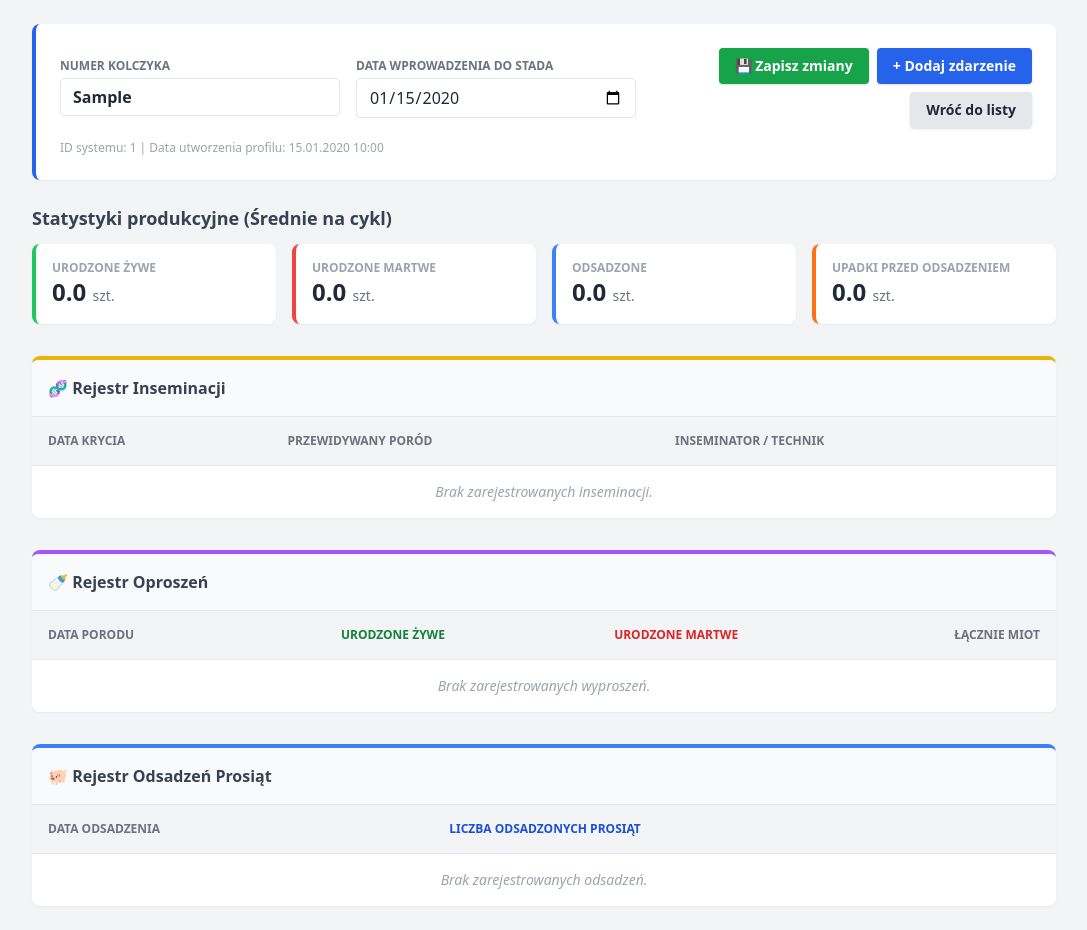
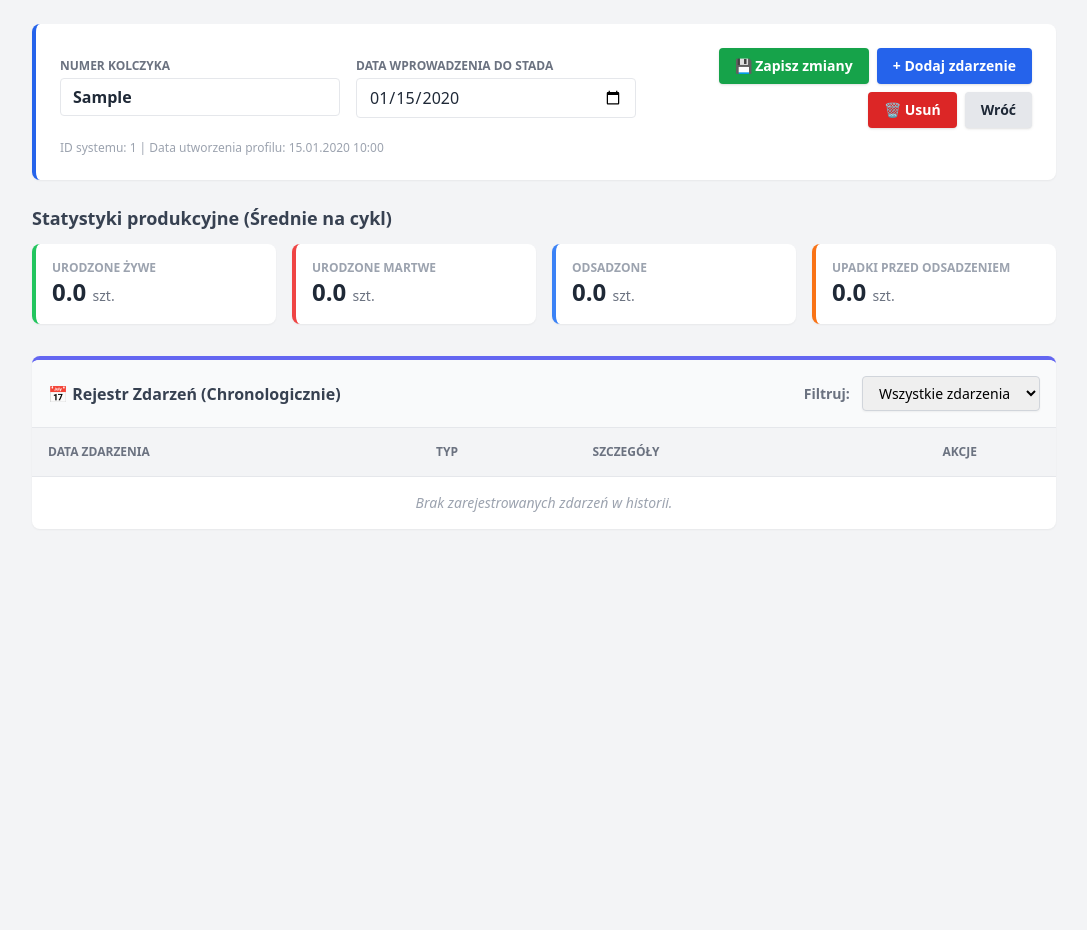
Before and after one commit to toniemasz/managerGospodarstwa, a Django app: page /maciory/1/ in a window 1280 px wide. Shown: the whole page, without its empty margins (96-1183 px from the left). After the commit the page ends 512 px from the top, so only its background shows below. Run offline with Django 5.2, Linux system fonts and the light colour scheme; a user stored in the database is signed in; tables that the repository leaves empty hold one stand-in row (values such as "Sample post"); data that the repository does not hold is empty; some libraries are stand-ins or nearby versions.

Commit message:
dodanie usuwania i edycji w szczegółach

```diff
--- a/sows/forms.py
+++ b/sows/forms.py
@@ -1,6 +1,7 @@
 # sows/forms.py
 from django import forms
 from .models import SowModel, SowEventModel
+from django.core.exceptions import ValidationError
 
 
 class SowForm(forms.ModelForm):
@@ -33,6 +34,29 @@ class SowEventForm(forms.ModelForm):
             'event_date': forms.DateInput(attrs={'type': 'date'}),
         }
 
+    def __init__(self, *args, **kwargs):
+        self.sow_status = kwargs.pop('sow_status', None)
+        super().__init__(*args, **kwargs)
+
+    def clean(self):
+        cleaned_data = super().clean()
+        event_type = cleaned_data.get('event_type')
+
+
+        if not self.instance.pk and self.sow_status and event_type:
+            if self.sow_status == 'LACTATING' and event_type != 'WEANING':
+                self.add_error('event_type',
+                               "Błąd: Maciora jest po oproszeniu (karmiąca). Następnym krokiem musi być 'Odsadzenie'!")
+
+            elif self.sow_status == 'IDLE' and event_type != 'INSEMINATION':
+                self.add_error('event_type', "Błąd: Maciora jest jałowa. Rozpocznij cykl wybierając 'Inseminacja'.")
+
+            elif self.sow_status == 'INSEMINATED' and event_type not in ['FARROWING', 'INSEMINATION']:
+                self.add_error('event_type', "Błąd: Maciora jest prośna. Następnym krokiem musi być 'Oproszenie'.")
+
+        return cleaned_data
+
+
     def save(self, commit=True):
         instance = super().save(commit=False)
         event_type = self.cleaned_data.get('event_type')
--- a/sows/infrastructure/repositories.py
+++ b/sows/infrastructure/repositories.py
@@ -7,7 +7,7 @@ class SowRepository:
     def _map_to_domain(self, db_sow: SowModel) -> Sow:
         sow = Sow(id=db_sow.id, ear_tag=db_sow.ear_tag, entry_date=db_sow.entry_date, created_at=db_sow.created_at)
         events = [
-            SowEvent(event_type=e.event_type, event_date=e.event_date, details=e.details)
+            SowEvent(event_type=e.event_type, event_date=e.event_date, details=e.details, id=e.id)  # <--- dodaj id=e.id
             for e in db_sow.events.all()
         ]
         sow.load_history(events)
--- a/sows/urls.py
+++ b/sows/urls.py
@@ -6,14 +6,19 @@ from .views import (
     dashboard_view,
     add_sow_view,
     sow_detail_view,
-    add_event_view
+    add_event_view,
+    delete_sow_view,
+    edit_event_view,
+    delete_event_view
 )
 
 urlpatterns = [
     path('', modules_home_view, name='modules_home'),
     path('maciory/', dashboard_view, name='dashboard'),
     path('maciory/dodaj/', add_sow_view, name='add_sow'),
-
+    path('maciory/<int:sow_id>/usun/', delete_sow_view, name='delete_sow'),
+    path('zdarzenie/<int:event_id>/edytuj/', edit_event_view, name='edit_event'),
+    path('zdarzenie/<int:event_id>/usun/', delete_event_view, name='delete_event'),
     # Zmiana na <int:sow_id>
     path('maciory/<int:sow_id>/', sow_detail_view, name='sow_detail'),
     path('maciory/<int:sow_id>/zdarzenie/dodaj/', add_event_view, name='add_event'),
--- a/sows/views.py
+++ b/sows/views.py
@@ -5,7 +5,7 @@ from django.contrib.auth.decorators import login_required
 from .application.services import SowDashboardService
 from .infrastructure.repositories import SowRepository
 from .forms import SowForm, SowEventForm
-from .models import SowModel
+from .models import SowModel, SowEventModel
 
 
 @login_required
@@ -66,3 +66,54 @@ def add_event_view(request, sow_id):
         form = SowEventForm()
 
     return render(request, 'sows/add_event.html', {'form': form, 'sow': db_sow})
+
+
+@login_required
+def delete_sow_view(request, sow_id):
+    if request.method == 'POST':
+        db_sow = get_object_or_404(SowModel, id=sow_id)
+        db_sow.delete()
+        return redirect('dashboard')
+    return redirect('sow_detail', sow_id=sow_id)
+
+
+@login_required
+def delete_event_view(request, event_id):
+    if request.method == 'POST':
+        db_event = get_object_or_404(SowEventModel, id=event_id)
+        sow_id = db_event.sow.id
+
+
+        db_event.delete()
+
+        return redirect('sow_detail', sow_id=sow_id)
+
+    return redirect('dashboard')
+
+@login_required
+def edit_event_view(request, event_id):
+    db_event = get_object_or_404(SowEventModel, id=event_id)
+    sow_id = db_event.sow.id
+
+    if request.method == 'POST':
+        form = SowEventForm(request.POST, instance=db_event)
+        if form.is_valid():
+            form.save()
+            return redirect('sow_detail', sow_id=sow_id)
+    else:
+        initial_data = {}
+        if db_event.event_type == 'INSEMINATION':
+            initial_data['technician'] = db_event.details.get('technician', '')
+        elif db_event.event_type == 'FARROWING':
+            initial_data['born_alive'] = db_event.details.get('born_alive', 0)
+            initial_data['born_dead'] = db_event.details.get('born_dead', 0)
+        elif db_event.event_type == 'WEANING':
+            initial_data['count'] = db_event.details.get('count', 0)
+
+        form = SowEventForm(instance=db_event, initial=initial_data)
+
+    return render(request, 'sows/add_event.html', {
+        'form': form,
+        'event': db_event,
+        'sow': db_event.sow
+    })
--- a/templates/sows/sow_detail.html
+++ b/templates/sows/sow_detail.html
@@ -30,7 +30,10 @@
                     <a href="{% url 'add_event' sow.id %}" class="bg-blue-600 hover:bg-blue-700 text-white text-sm font-bold py-2 px-4 rounded shadow transition">
                         + Dodaj zdarzenie
                     </a>
-                    <a href="{% url 'dashboard' %}" class="bg-gray-200 hover:bg-gray-300 text-gray-800 text-sm font-bold py-2 px-4 rounded shadow transition">Wróć do listy</a>
+                    <button type="button" onclick="openDeleteModal()" class="bg-red-600 hover:bg-red-700 text-white text-sm font-bold py-2 px-4 rounded shadow transition">
+                        🗑️ Usuń
+                    </button>
+                    <a href="{% url 'dashboard' %}" class="bg-gray-200 hover:bg-gray-300 text-gray-800 text-sm font-bold py-2 px-4 rounded shadow transition">Wróć</a>
                 </div>
             </div>
             <p class="text-xs text-gray-400 mt-3">ID systemu: {{ sow.id }} | Data utworzenia profilu: {{ sow.created_at|date:"d.m.Y H:i" }}</p>
@@ -56,101 +59,141 @@
             </div>
         </div>
 
-        <div class="space-y-8">
+        <div class="bg-white rounded-lg shadow-sm overflow-hidden border-t-4 border-indigo-500 mb-8">
+            <div class="p-4 bg-gray-50 border-b border-gray-200 flex flex-col md:flex-row justify-between items-center gap-4">
+                <h3 class="text-md font-bold text-gray-700 flex items-center">📅 Rejestr Zdarzeń (Chronologicznie)</h3>
 
-            <div class="bg-white rounded-lg shadow-sm overflow-hidden border-t-4 border-yellow-500">
-                <div class="p-4 bg-gray-50 border-b border-gray-200">
-                    <h3 class="text-md font-bold text-gray-700 flex items-center">🧬 Rejestr Inseminacji</h3>
+                <div>
+                    <label for="eventFilter" class="text-sm font-bold text-gray-500 mr-2">Filtruj:</label>
+                    <select id="eventFilter" onchange="filterEvents()" class="shadow-sm border border-gray-300 rounded px-3 py-1.5 text-sm focus:outline-none focus:ring-2 focus:ring-indigo-500">
+                        <option value="ALL">Wszystkie zdarzenia</option>
+                        <option value="INSEMINATION">Tylko Inseminacje</option>
+                        <option value="FARROWING">Tylko Oproszenia</option>
+                        <option value="WEANING">Tylko Odsadzenia</option>
+                    </select>
                 </div>
+            </div>
+
             <div class="overflow-x-auto">
                 <table class="min-w-full divide-y divide-gray-200 text-left text-sm text-gray-600">
                     <thead class="bg-gray-100 text-xs uppercase text-gray-500 font-bold">
                         <tr>
-                                <th class="p-4">Data krycia</th>
-                                <th class="p-4">Przewidywany poród</th>
-                                <th class="p-4">Inseminator / Technik</th>
+                            <th class="p-4">Data zdarzenia</th>
+                            <th class="p-4">Typ</th>
+                            <th class="p-4">Szczegóły</th>
+                            <th class="p-4 text-center">Akcje</th>
                         </tr>
                     </thead>
-                        <tbody class="divide-y divide-gray-200">
-                            {% for event in sow.inseminations %}
-                            <tr class="hover:bg-gray-50">
-                                <td class="p-4 font-semibold text-gray-800">{{ event.event_date }}</td>
-                                <td class="p-4 text-gray-500">{{ sow.expected_farrowing_date|default:"--" }}</td>
-                                <td class="p-4">{{ event.details.technician|default:"Brak danych" }}</td>
+                    <tbody class="divide-y divide-gray-200" id="eventsTableBody">
+                        {% for event in sow.all_events %}
+                        <tr class="hover:bg-gray-50 event-row" data-type="{{ event.event_type }}">
+                            <td class="p-4 font-semibold text-gray-800 whitespace-nowrap">{{ event.event_date }}</td>
+                            <td class="p-4 whitespace-nowrap">
+                                {% if event.event_type == 'INSEMINATION' %}
+                                    <span class="bg-yellow-100 text-yellow-800 px-2.5 py-1 rounded-full text-xs font-bold border border-yellow-200">🧬 Inseminacja</span>
+                                {% elif event.event_type == 'FARROWING' %}
+                                    <span class="bg-purple-100 text-purple-800 px-2.5 py-1 rounded-full text-xs font-bold border border-purple-200">🍼 Oproszenie</span>
+                                {% elif event.event_type == 'WEANING' %}
+                                    <span class="bg-blue-100 text-blue-800 px-2.5 py-1 rounded-full text-xs font-bold border border-blue-200">🐖 Odsadzenie</span>
+                                {% endif %}
+                            </td>
+                            <td class="p-4 text-gray-700">
+                                {% if event.event_type == 'INSEMINATION' %}
+                                    Inseminator/Technik: <strong class="text-gray-900">{{ event.details.technician|default:"Brak danych" }}</strong>
+                                {% elif event.event_type == 'FARROWING' %}
+                                    Urodzone żywe: <strong class="text-green-600">{{ event.details.born_alive|default:"0" }}</strong>,
+                                    Martwe: <strong class="text-red-500">{{ event.details.born_dead|default:"0" }}</strong>
+                                    (Łącznie: <strong>{{ event.details.born_alive|default:"0"|add:event.details.born_dead|default:"0" }}</strong>)
+                                {% elif event.event_type == 'WEANING' %}
+                                    Liczba odsadzonych prosiąt: <strong class="text-blue-600">{{ event.details.count|default:"0" }} szt.</strong>
+                                {% endif %}
+                            </td>
+                            <td class="p-4 text-center whitespace-nowrap">
+                                <a href="{% url 'edit_event' event.id %}" class="text-indigo-500 hover:text-indigo-700 font-bold transition">✏️ Edytuj</a>
+
+                                <form method="post" action="{% url 'delete_event' event.id %}" class="inline" onsubmit="return confirm('Czy na pewno chcesz bezpowrotnie usunąć to zdarzenie z historii maciory?');">
+                                    {% csrf_token %}
+                                    <button type="submit" class="text-red-500 hover:text-red-700 font-bold transition">🗑️ Usuń</button>
+                                </form>
+                            </td>
                         </tr>
                         {% empty %}
                         <tr>
-                                <td colspan="3" class="p-4 text-center text-gray-400 italic">Brak zarejestrowanych inseminacji.</td>
+                            <td colspan="4" class="p-4 text-center text-gray-400 italic">Brak zarejestrowanych zdarzeń w historii.</td>
                         </tr>
                         {% endfor %}
                     </tbody>
                 </table>
             </div>
         </div>
+    </div>
 
-            <div class="bg-white rounded-lg shadow-sm overflow-hidden border-t-4 border-purple-500">
-                <div class="p-4 bg-gray-50 border-b border-gray-200">
-                    <h3 class="text-md font-bold text-gray-700 flex items-center">🍼 Rejestr Oproszeń</h3>
+    <div id="deleteModal" class="hidden fixed inset-0 bg-gray-900 bg-opacity-50 overflow-y-auto h-full w-full z-50 flex justify-center items-center">
+        <div class="bg-white p-6 rounded-lg shadow-xl w-full max-w-md relative">
+            <h3 class="text-xl font-bold text-red-600 mb-4">⚠️ Usuwanie maciory</h3>
+            <p class="text-gray-700 mb-4">
+                Czy na pewno chcesz usunąć maciorę o numerze <strong>{{ sow.ear_tag }}</strong>? Ta operacja jest nieodwracalna i usunie również historię jej zdarzeń!
+            </p>
+            <p class="text-sm text-gray-500 mb-2">Aby potwierdzić, przepisz poniżej jej numer kolczyka:</p>
+
+            <input type="text" id="confirmEarTag" placeholder="{{ sow.ear_tag }}"
+                   class="w-full border rounded px-3 py-2 text-gray-800 focus:outline-none focus:ring-2 focus:ring-red-500 mb-4"
+                   oninput="checkDeleteConfirmation('{{ sow.ear_tag }}')">
+
+            <div class="flex justify-end gap-3">
+                <button type="button" onclick="closeDeleteModal()" class="bg-gray-200 hover:bg-gray-300 text-gray-800 font-bold py-2 px-4 rounded transition">
+                    Anuluj
+                </button>
+                <form method="post" action="{% url 'delete_sow' sow.id %}" class="inline">
+                    {% csrf_token %}
+                    <button type="submit" id="deleteBtn" disabled class="bg-gray-400 text-white font-bold py-2 px-4 rounded cursor-not-allowed transition">
+                        Usuń bezpowrotnie
+                    </button>
+                </form>
             </div>
-                <div class="overflow-x-auto">
-                    <table class="min-w-full divide-y divide-gray-200 text-left text-sm text-gray-600">
-                        <thead class="bg-gray-100 text-xs uppercase text-gray-500 font-bold">
-                            <tr>
-                                <th class="p-4">Data porodu</th>
-                                <th class="p-4 text-center text-green-700">Urodzone Żywe</th>
-                                <th class="p-4 text-center text-red-600">Urodzone Martwe</th>
-                                <th class="p-4 text-right font-bold">Łącznie miot</th>
-                            </tr>
-                        </thead>
-                        <tbody class="divide-y divide-gray-200">
-                            {% for event in sow.farrowings %}
-                            <tr class="hover:bg-gray-50">
-                                <td class="p-4 font-semibold text-gray-800">{{ event.event_date }}</td>
-                                <td class="p-4 text-center text-green-600 font-medium">{{ event.details.born_alive|default:"0" }} szt.</td>
-                                <td class="p-4 text-center text-red-500 font-medium">{{ event.details.born_dead|default:"0" }} szt.</td>
-                                <td class="p-4 text-right font-bold text-gray-900">
-                                    {{ event.details.born_alive|default:"0"|add:event.details.born_dead|default:"0" }} szt.
-                                </td>
-                            </tr>
-                            {% empty %}
-                            <tr>
-                                <td colspan="4" class="p-4 text-center text-gray-400 italic">Brak zarejestrowanych wyproszeń.</td>
-                            </tr>
-                            {% endfor %}
-                        </tbody>
-                    </table>
         </div>
     </div>
 
-            <div class="bg-white rounded-lg shadow-sm overflow-hidden border-t-4 border-blue-500">
-                <div class="p-4 bg-gray-50 border-b border-gray-200">
-                    <h3 class="text-md font-bold text-gray-700 flex items-center">🐖 Rejestr Odsadzeń Prosiąt</h3>
-                </div>
-                <div class="overflow-x-auto">
-                    <table class="min-w-full divide-y divide-gray-200 text-left text-sm text-gray-600">
-                        <thead class="bg-gray-100 text-xs uppercase text-gray-500 font-bold">
-                            <tr>
-                                <th class="p-4">Data odsadzenia</th>
-                                <th class="p-4 font-bold text-blue-700">Liczba odsadzonych prosiąt</th>
-                            </tr>
-                        </thead>
-                        <tbody class="divide-y divide-gray-200">
-                            {% for event in sow.weanings %}
-                            <tr class="hover:bg-gray-50">
-                                <td class="p-4 font-semibold text-gray-800">{{ event.event_date }}</td>
-                                <td class="p-4 font-bold text-blue-600">{{ event.details.count|default:"0" }} szt.</td>
-                            </tr>
-                            {% empty %}
-                            <tr>
-                                <td colspan="2" class="p-4 text-center text-gray-400 italic">Brak zarejestrowanych odsadzeń.</td>
-                            </tr>
-                            {% endfor %}
-                        </tbody>
-                    </table>
-                </div>
-            </div>
+    <script>
+        function openDeleteModal() {
+            document.getElementById('deleteModal').classList.remove('hidden');
+            document.getElementById('confirmEarTag').focus();
+        }
 
-        </div>
-    </div>
+        function closeDeleteModal() {
+            document.getElementById('deleteModal').classList.add('hidden');
+            document.getElementById('confirmEarTag').value = '';
+            checkDeleteConfirmation('{{ sow.ear_tag }}');
+        }
+
+        function checkDeleteConfirmation(expectedValue) {
+            const input = document.getElementById('confirmEarTag').value;
+            const btn = document.getElementById('deleteBtn');
+
+            if (input === expectedValue) {
+                btn.disabled = false;
+                btn.classList.remove('bg-gray-400', 'cursor-not-allowed');
+                btn.classList.add('bg-red-600', 'hover:bg-red-700');
+            } else {
+                btn.disabled = true;
+                btn.classList.add('bg-gray-400', 'cursor-not-allowed');
+                btn.classList.remove('bg-red-600', 'hover:bg-red-700');
+            }
+        }
+
+        function filterEvents() {
+            const filterValue = document.getElementById('eventFilter').value;
+            const rows = document.querySelectorAll('.event-row');
+
+            rows.forEach(row => {
+                const eventType = row.getAttribute('data-type');
+                if (filterValue === 'ALL' || eventType === filterValue) {
+                    row.style.display = '';
+                } else {
+                    row.style.display = 'none';
+                }
+            });
+        }
+    </script>
 </body>
 </html>
```
Also changed, not shown: sows/domain/entities.py (+6 -1 lines), templates/sows/add_event.html (+17 -9 lines), README.md. Lines whose indentation alone changed are shown as unchanged.
